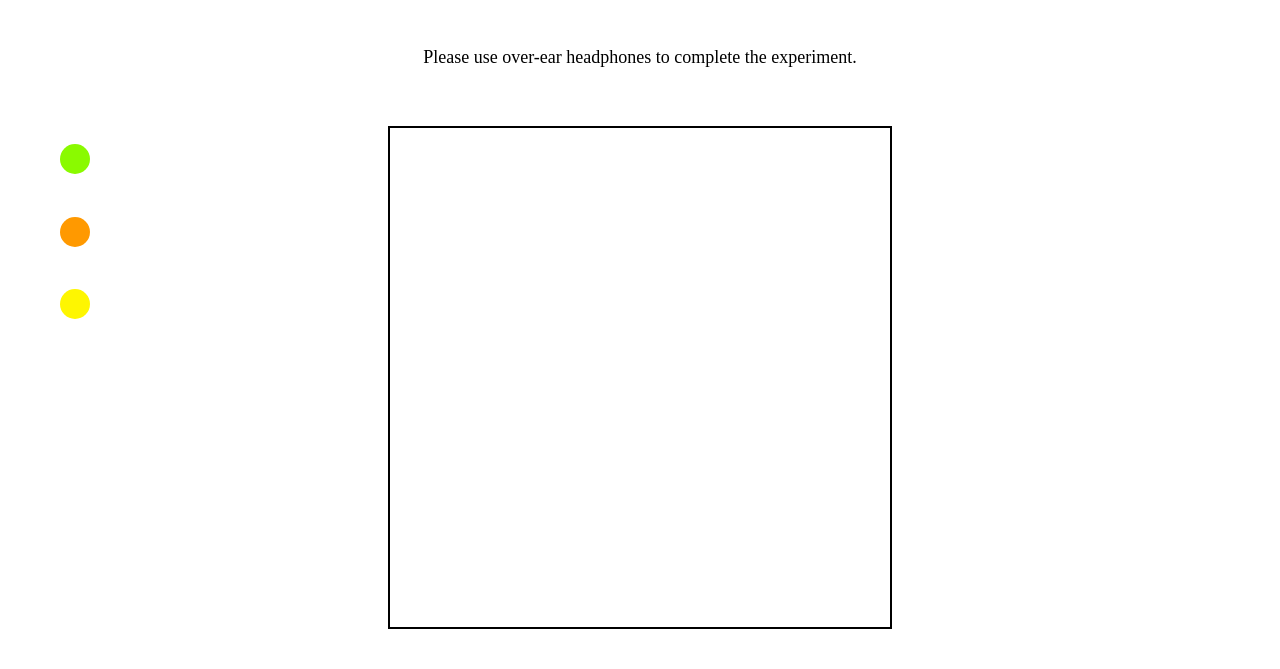
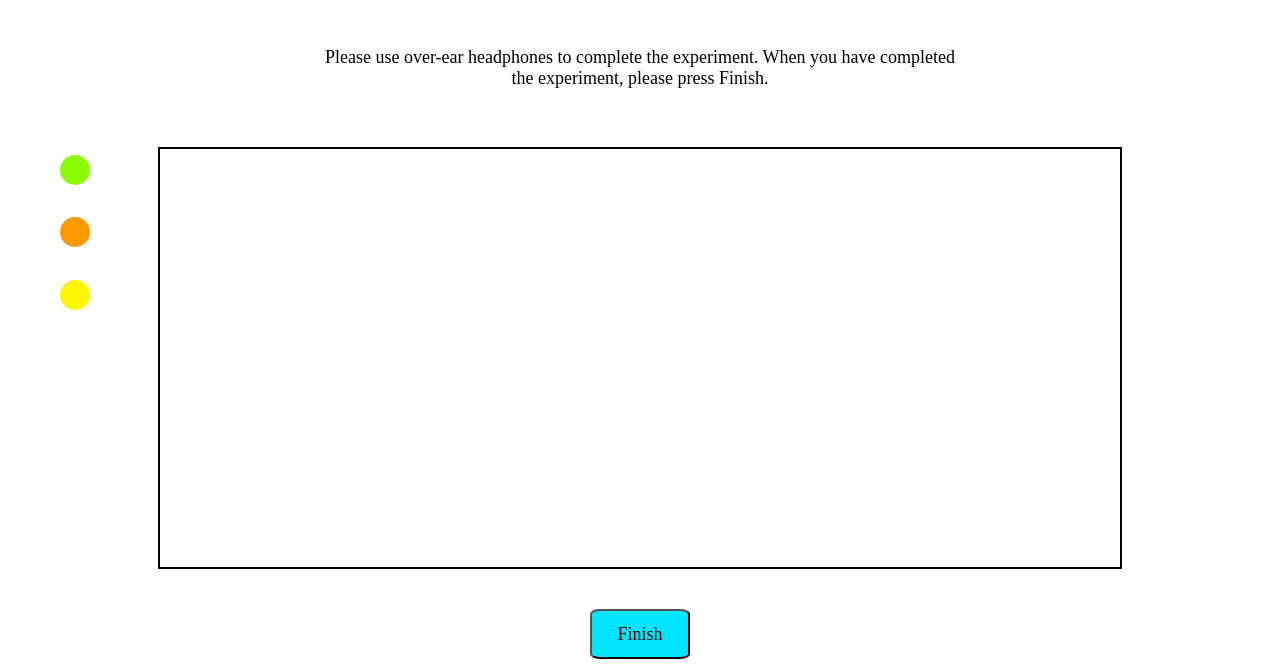
Before and after one commit to jonesmo/XY-interface, a plain HTML site: page src/index.html in a window 1280 px wide. Shown: the part 131-800 px from the top of the page. Drawn offline with Linux system fonts and the light colour scheme.

Commit message:
add Finish button

```diff
--- a/src/index.html
+++ b/src/index.html
@@ -4,25 +4,31 @@
         <meta charset="utf-8" />
         <title>Two Audio Dots</title>
         <meta name="description"
-        content="Two dots that makes different sounds when clicked and that can be moved around in an X-Y plane"
+        content="Dots that make different sounds when clicked and that can be moved around in an X-Y plane"
         />
         <meta name="viewport"
         content="width=device-width, initial-scale=1, shrink-to-fit=no"
         />
-        <link rel="stylesheet" type="text/css" href="onedot_style.css"/>
+        <link rel="stylesheet" type="text/css" href="style.css"/>
 
         <script src="interaction.js" type="module" defer></script>
         <link rel="icon" type="image/png" href="./images/favicon.png"/>
     </head>
     <body>
-        <h1>Two Audio Dots</h1>
+        <h1>Audio Dots</h1>
 
-        <p>Please use over-ear headphones to complete the experiment.</p>
+        <div id="experimentText">
+        <p>Please use over-ear headphones to complete the experiment. When you have completed the experiment, please press Finish.</p>
+        </div>
 
         <div class="workspace">
             <canvas id="xy-plane">
                 Sorry, your browser does not support canvas.
             </canvas>
         </div>
+
+        <button id="finish" type="button">
+            Finish
+        </button>
     </body>
 </html>
--- a/src/onedot_style.css
+++ b/src/style.css
@@ -57,6 +57,30 @@ p {
   text-align: center;
 }
 
+#experimentText {
+  width: 50%;
+  margin-left: auto;
+  margin-right: auto;
+}
+
+#finish {
+  width: 100px;
+  height: 50px;
+  background-color: var(--cyan);
+  color: var(--black);
+  cursor: pointer;
+  margin-left: auto;
+  margin-right: auto;
+  margin-bottom: 10px;
+  border-radius: 10%;
+  font-family: "Avenir";
+  font-size: 18px;
+}
+
+#finish:active {
+  background: var(--dark-cyan);
+}
+
 .one-dot {
   position: absolute;
   transform: translate(-50%, -50%);
@@ -98,6 +122,7 @@ p {
 #xy-plane {
   border: 2px solid var(--black);
   display: block;
+  width: 75%;
   max-width: 100%;
   max-height: 100%;
 }
```
